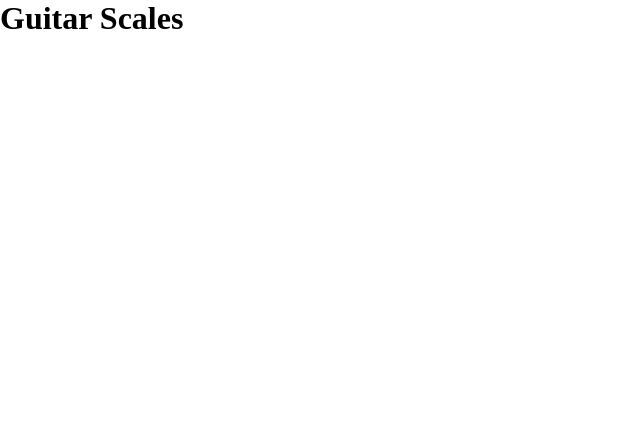
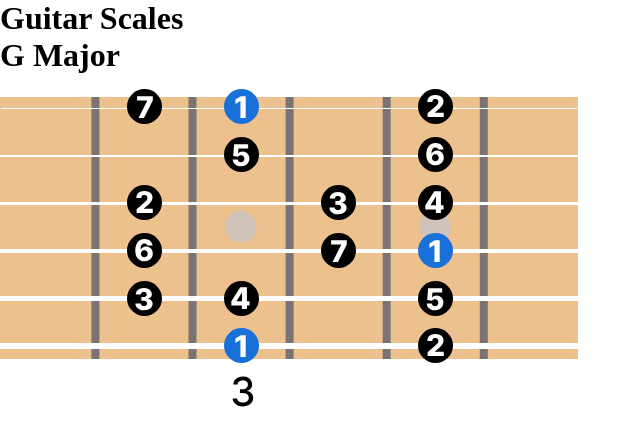
Before and after one commit to JoshGraham14/Guitar-Scale-Tutor, a React (Vite) app: page / in a window 1280 px wide. Shown: the top 446 px of the page, without its empty margins (0-641 px from the left). Built offline with nearby package versions, Linux system fonts and the light colour scheme.

Commit message:
created scale component with dynamic svg importing

```diff
--- a/src/App.tsx
+++ b/src/App.tsx
@@ -1,4 +1,5 @@
 import './App.css'
+import { Scale } from './components/Scale'
 
 function App() {
 	return (
@@ -6,6 +7,7 @@ function App() {
 			<header>
 				<h1>Guitar Scales</h1>
 			</header>
+			<Scale note='G' scaleType='Major' />
 		</>
 	)
 }
--- /dev/null
+++ b/src/components/Scale.tsx
@@ -0,0 +1,25 @@
+import { useState } from 'react'
+
+type Props = {
+	note: string
+	scaleType: string
+}
+
+export const Scale = (props: Props) => {
+	const [scale, setScale] = useState<string>('')
+
+	const { note, scaleType } = props
+
+	import(`../assets/${note}_${scaleType}.svg`).then(module => {
+		setScale(module.default)
+	})
+
+	return (
+		<div>
+			<h1>
+				{note} {scaleType}
+			</h1>
+			<img src={scale}></img>
+		</div>
+	)
+}
```
Also changed, not shown: src/assets/G_Major.svg (added).
